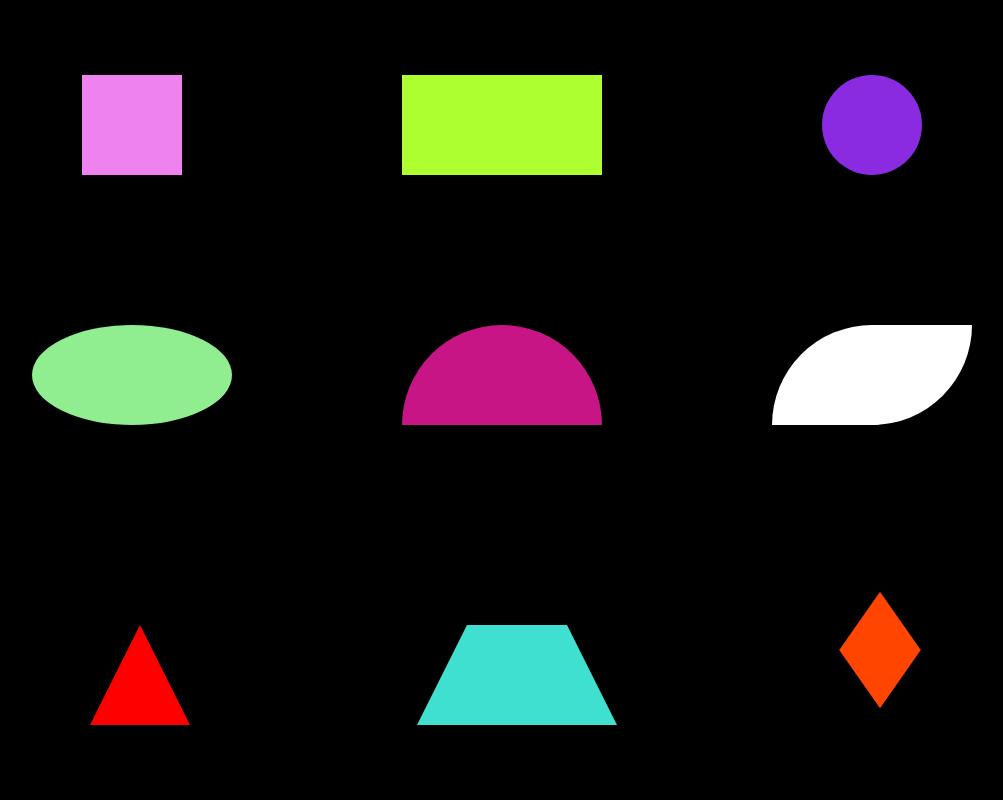
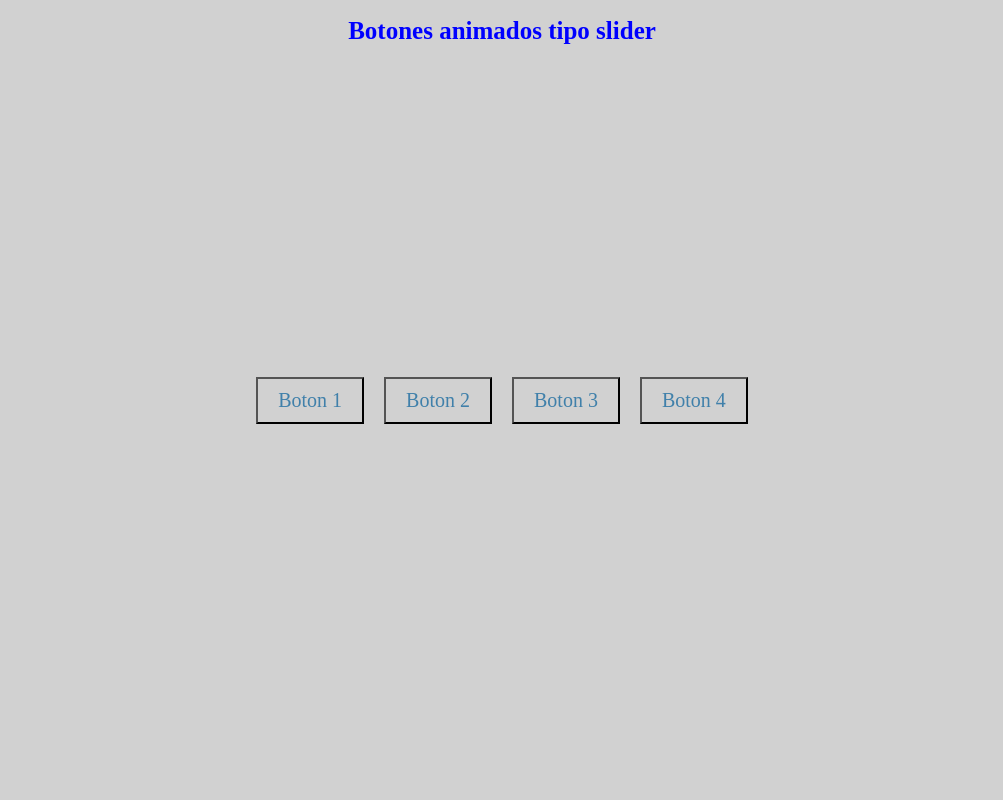
Before and after one commit to Nataly-creator/essential, a plain HTML site: page index.html in a window 1280 px wide. Shown: the whole page, without its empty margins (138-1141 px from the left). Drawn offline with Linux system fonts and the light colour scheme.

Commit message:
Add files via upload

```diff
--- a/css/style.css
+++ b/css/style.css
@@ -1,88 +1,87 @@
-*{
-    padding: 0;
-    margin: 0;
-    box-sizing: border-box;
+body{
+    margin: 0%;
+    padding-left: 0%;
+    background-color: #d1d1d1;
+
+    display: flex;
+    justify-content: center;
+    min-height: 100vh;
 }
 
-body{
-    background-color: black;
-    display: flex;
-
-    min-height: 100vh;
-    flex-wrap: wrap;
+h1{
+    text-align: center;
+    font-family: 'montserrat';
+    font-size: 25px;
+    color: blue;
+    position: absolute;
 }
 
 .contenedor{
     display: flex;
-    justify-content: space-evenly;
     align-items: center;
+}
+
+.btn{
+    margin: 10px;
+    padding: 10px 20px;
+    font-family: 'montserrat';
+    font-size: 20px;
+    color: #4080aa;
+    background: none;
+    position: relative;
+    transition: all 0.6s;
+    position: relative;
+    transition: all 0.6s;
+}
+
+.btn:hover{
+    color: #fff;
+}
+
+.btn::before{
+    content: "";
+    background: #4080aa;
+    position: absolute;
+    transition: all 0.6s;
+    z-index: -1;
+}
+
+.btn1::before, .btn2::before{
+    top: 0;
+    width: 0;
+    height: 100%;
+}
+
+/* Boton 1*/
+.btn1::before{
+    left: 0;
+}
+
+.btn1:hover::before, .btn2:hover::before{
     width: 100%;
 }
 
-.cuadrado{
-    width: 100px;
-    height: 100px;
-    background-color: violet;
+/* boton 2*/
+.btn2::before{
+    right: 0;
 }
 
-.rectangulo{
-    width: 200px;
-    height: 100px;
-    background-color: greenyellow;
+.btn3::before, .btn4::before{
+    right: 0;
+    width: 100%;
+    height: 0;
 }
 
-.circulo{
-    width: 100px;
-    height: 100px;
-    background-color: blueviolet;
-    border-radius: 50%;
+/* Boton 3*/
+.btn3::before{
+    top: 0;
 }
 
-.ovalo{
-    width: 200px;
-    height: 100px;
-    background-color: lightgreen;
-    border-radius: 50%;
+.btn3:hover::before, .btn4:hover::before{
+    height: 100%;
 }
 
-.medio-circulo{
-    width: 200px;
-    height: 100px;
-    background-color: mediumvioletred;
-    border-radius: 50%;
-    border-top-left-radius: 100px;
-    border-top-right-radius: 100px;
-    border-bottom-left-radius: 0;
-    border-bottom-right-radius: 0;
+/* Boton 4*/
+.btn4::before{
+    bottom: 0;
 }
-
-.figura{
-    width: 200px;
-    height: 100px;
-    background-color: white;
-    border-top-left-radius: 100px;
-    border-bottom-right-radius: 100px;
-}
-
-.triangulo{
-    border-top: 50px solid transparent;
-    border-right: 50px solid transparent;
-    border-bottom: 100px solid red;
-    border-left: 50px solid transparent;
-}
-
-.paralelogramo{
-    width: 200px;
-    height: 100px;
-    border-top: 50px solid transparent;
-    border-right: 50px solid transparent;
-    border-bottom: 100px solid turquoise;
-    border-left: 50px solid transparent;
-}
-
-.rombo{
-    width: 70px;
-    height: 70px;
-    background-color: orangered;
-    transform: rotate(45deg) skew(10deg, 10deg);
-}
--- a/index.html
+++ b/index.html
@@ -1,31 +1,21 @@
-<!DOCTYPE <!DOCTYPE html>
+<!DOCTYPE html>
 <html lang="es">
     <head>
-        <title>Figuras geometricas</title>
+        <title>Efecto hover</title>
         <meta charset="UTF-8">
-        <meta http-equiv="X-UA-Compatible" content="IE-edge">
-        <meta name="viewport" content="width=device-width, initial-scale=1">
+        <meta http-equiv="X-UA-Compatible" content="IE=edge">
+        <meta name="viewport" content="width=device-width, initial-scale=1.0">
         <link href="css/style.css" rel="stylesheet">
     </head>
     <body>
+        <h1>Botones animados tipo slider</h1>
         <div class="contenedor">
-            <figure class="cuadrado"> </figure>
-            <figure class="rectangulo"> </figure>
-            <figure class="circulo"> </figure>
+            <button class="btn btn1">Boton 1</button>
+            <button class="btn btn2">Boton 2</button>
+            <button class="btn btn3">Boton 3</button>
+            <button class="btn btn4">Boton 4</button>
+
         </div>
-
-        <div class="contenedor">
-            <figure class="ovalo"> </figure>
-            <figure class="medio-circulo"> </figure>
-            <figure class="figura"> </figure>
-        </div>
-
-        <div class="contenedor">
-            <figure class="triangulo"> </figure>
-            <figure class="paralelogramo"> </figure>
-            <figure class="rombo"> </figure>
-        </div>
-
 
     </body>
 </html>
```
